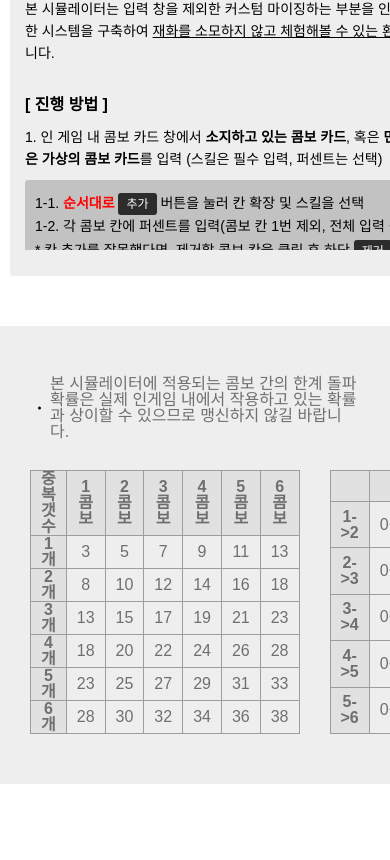
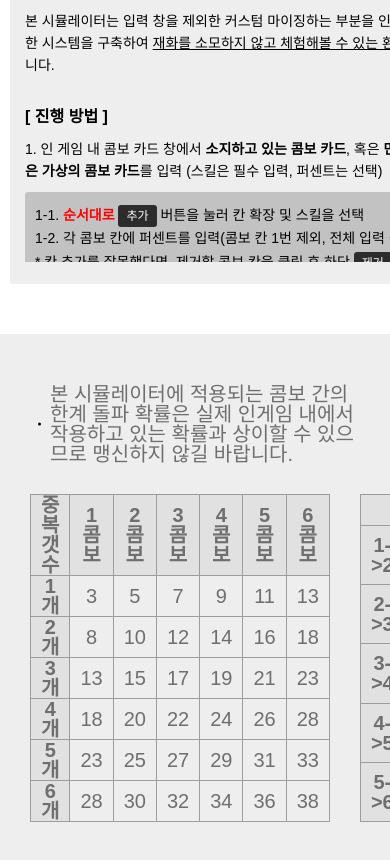
Before and after one commit to nohpaper/mabinogi_combocard_simulation, a React (Create React App) app: page / in a window 390 px wide. Shown: the part 1260-2120 px from the top of the page. Before the commit the page ends 2044 px from the top, so only its background shows below. Built offline with nearby package versions, Linux system fonts and the light colour scheme; a web font is replaced by a local one.

Commit message:
feat : 모바일 대응 관련 css 추가

```diff
--- a/src/stylesheet/defalut.scss
+++ b/src/stylesheet/defalut.scss
@@ -36,6 +36,42 @@ $Mabinogi:"Mabinogi", Gulim, Malgun Gothic, Arial, Apple SD Gothic Neo, sans-ser
 
 @mixin textShadow ($color) {
     text-shadow:0 0 4px $color, 0 0 4px $color, 0 0 4px $color, 0 0 4px $color;
+}
+
+@function em($size) {
+    $remSize: $size / 20;
+    @return #{$remSize}rem;
+}
+
+@media only screen and (max-width:768px) {
+    html {font-size:20px !important;}
+}
+@media only screen and (max-width:726px) {
+    html {font-size:18px !important;}
+}
+@media only screen and (max-width:683px) {
+    html {font-size:17px !important;}
+}
+@media only screen and (max-width:641px) {
+    html {font-size:16px !important;}
+}
+@media only screen and (max-width:598px) {
+    html {font-size:15px !important;}
+}
+@media only screen and (max-width:556px) {
+    html {font-size:14px !important;}
+}
+@media only screen and (max-width:513px) {
+    html {font-size:13px !important;}
+}
+@media only screen and (max-width:471px) {
+    html {font-size:12px !important;}
+}
+@media only screen and (max-width:428px) {
+    html {font-size:11px !important;}
+}
+@media only screen and (max-width:386px) {
+    html {font-size:10px !important;}
 }
 
 html, body, div, span, applet, object, iframe,
@@ -83,4 +119,4 @@ table {
 }
 
 
-html, body { font-family:$NotosansKR; font-weight:$regular; }
+html, body { font-family:$NotosansKR; font-weight:$regular; font-size:20px; }
```
